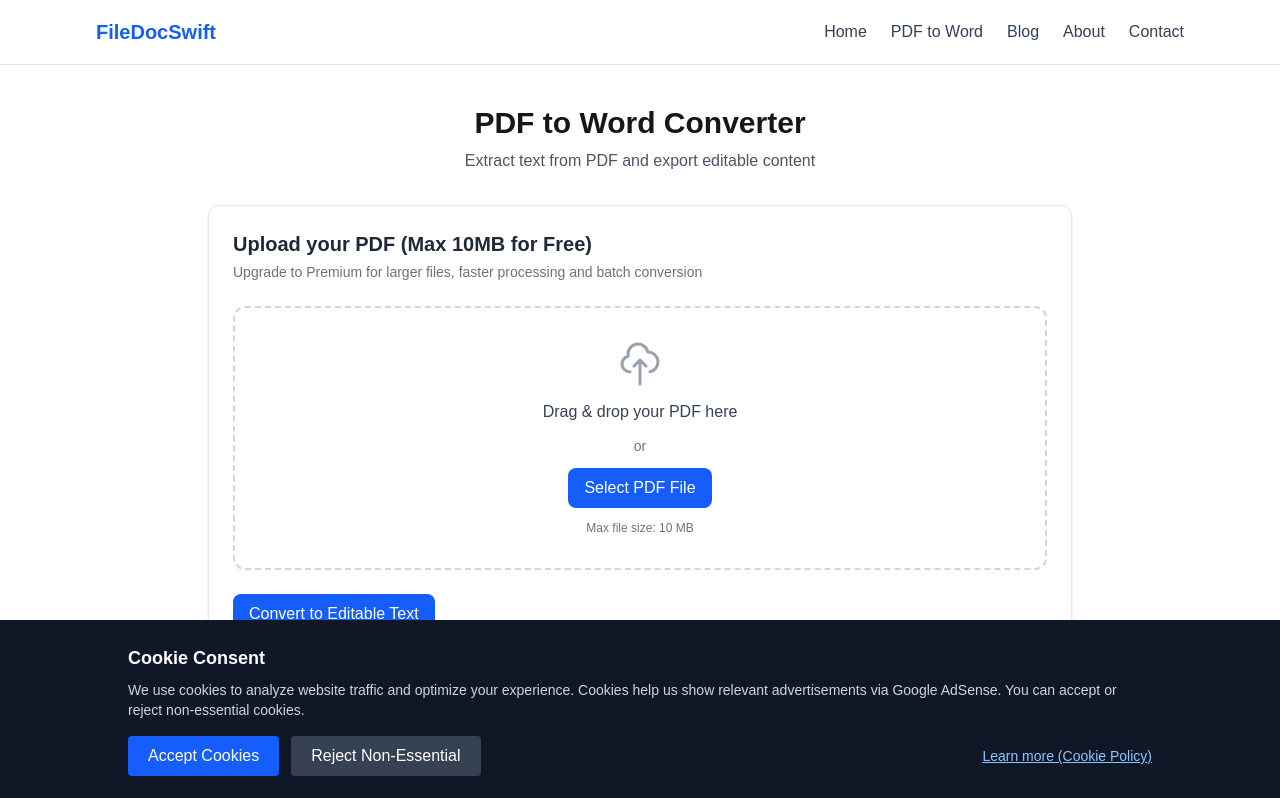
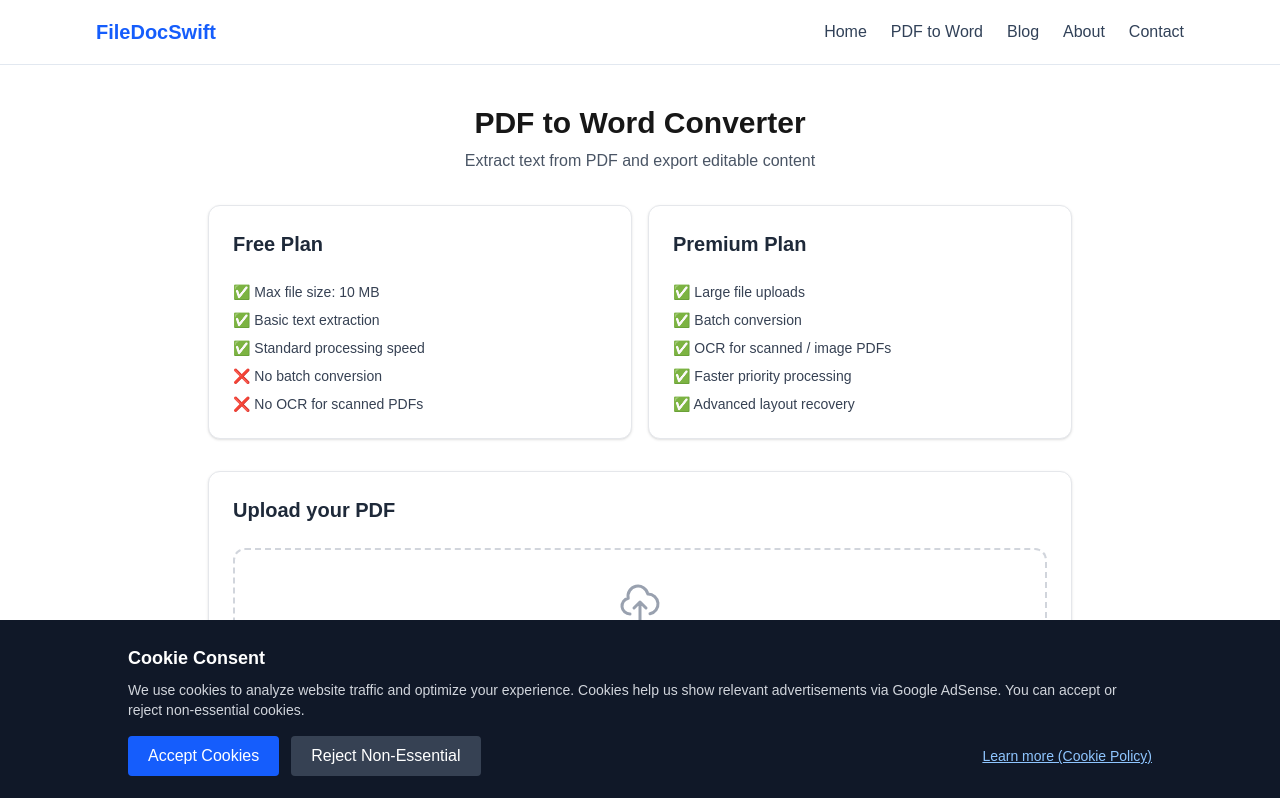
Before and after one commit to yrzhuang-max/my-next-site, a Next.js app in the folder my-next-site/: page /pdf-to-word in a window 1280 px wide. Shown: the top 798 px of the page. Built offline with nearby package versions, Linux system fonts and the light colour scheme.

Commit message:
add pdf type detect: image-only / mixed / normal, limit 10MB

```diff
--- a/my-next-site/app/pdf-to-word/page.tsx
+++ b/my-next-site/app/pdf-to-word/page.tsx
@@ -25,11 +25,24 @@ export default function PdfToWordPage() {
   const [loading, setLoading] = useState(false);
   const [resultText, setResultText] = useState('');
   const [error, setError] = useState('');
+  const [warnMsg, setWarnMsg] = useState('');
+  const [isOverFreeLimit, setIsOverFreeLimit] = useState(false);
+
+  const FREE_MAX_MB = 10;
 
   const handleFileSelect = (selectedFile: File | null) => {
     setError('');
+    setWarnMsg('');
     setResultText('');
+    setIsOverFreeLimit(false);
     setFile(selectedFile);
+
+    if (!selectedFile) return;
+    const fileMb = selectedFile.size / 1024 / 1024;
+    if (fileMb > FREE_MAX_MB) {
+      setIsOverFreeLimit(true);
+      setError(`File is ${fileMb.toFixed(2)} MB, exceeding free ${FREE_MAX_MB}MB limit.`);
+    }
   };
 
   const handleConvert = async () => {
@@ -37,23 +50,31 @@ export default function PdfToWordPage() {
       setError('Please select a PDF file first.');
       return;
     }
+    if (isOverFreeLimit) return;
+
     setLoading(true);
     setError('');
+    setWarnMsg('');
     try {
       const formData = new FormData();
       formData.append('file', file);
-
       const apiUrl = process.env.PDF_EXTRACT_API;
       const res = await fetch(`${apiUrl}/extract-text`, {
         method: 'POST',
         body: formData
       });
-
       if (!res.ok) {
         throw new Error('Conversion failed, please try again.');
       }
       const json = await res.json();
       setResultText(json.text || '');
+
+      // 后端返回 extraInfo 用来判断文档类型
+      if (json.type === 'image-only') {
+        setWarnMsg('⚠️ This PDF contains only scanned images. Free plan cannot convert image-only PDFs, upgrade to Premium for OCR.');
+      } else if (json.type === 'mixed') {
+        setWarnMsg('⚠️ This PDF contains image areas. Image parts cannot be recognized, only existing text is extracted.');
+      }
     } catch (err: unknown) {
       if (err instanceof Error) {
         setError(err.message);
@@ -70,26 +91,61 @@ export default function PdfToWordPage() {
       <h1 className="text-3xl font-bold text-center mb-2">PDF to Word Converter</h1>
       <p className="text-gray-600 text-center mb-8">Extract text from PDF and export editable content</p>
 
+      <div className="grid md:grid-cols-2 gap-4 mb-8">
+        <Card>
+          <CardHeader>
+            <CardTitle className="text-lg">Free Plan</CardTitle>
+          </CardHeader>
+          <CardContent className="space-y-2 text-sm text-gray-700">
+            <p>✅ Max file size: 10 MB</p>
+            <p>✅ Basic text extraction</p>
+            <p>✅ Standard processing speed</p>
+            <p>❌ No batch conversion</p>
+            <p>❌ No OCR for scanned PDFs</p>
+          </CardContent>
+        </Card>
+        <Card>
+          <CardHeader>
+            <CardTitle className="text-lg">Premium Plan</CardTitle>
+          </CardHeader>
+          <CardContent className="space-y-2 text-sm text-gray-700">
+            <p>✅ Large file uploads</p>
+            <p>✅ Batch conversion</p>
+            <p>✅ OCR for scanned / image PDFs</p>
+            <p>✅ Faster priority processing</p>
+            <p>✅ Advanced layout recovery</p>
+          </CardContent>
+        </Card>
+      </div>
+
       <Card>
         <CardHeader>
-          <CardTitle>Upload your PDF (Max 10MB for Free)</CardTitle>
-          <p className="text-sm text-gray-500 mt-1">
-            Upgrade to Premium for larger files, faster processing and batch conversion
-          </p>
+          <CardTitle>Upload your PDF</CardTitle>
         </CardHeader>
         <CardContent className="space-y-6">
           <FileUpload
             onFileSelect={handleFileSelect}
             accept=".pdf"
-            maxSizeMB={10}
+            maxSizeMB={FREE_MAX_MB}
           />
-          {file && <p className="text-sm text-gray-700">Selected: {file.name} ({(file.size / 1024 / 1024).toFixed(2)} MB)</p>}
+          {file && (
+            <p className="text-sm text-gray-700">
+              Selected: {file.name} ({(file.size / 1024 / 1024).toFixed(2)} MB)
+            </p>
+          )}
 
           {error && <p className="text-red-600 text-sm">{error}</p>}
+          {warnMsg && <p className=" text-amber-600 text-sm">{warnMsg}</p>}
 
-          <Button onClick={handleConvert} disabled={loading}>
-            {loading ? 'Converting...' : 'Convert to Editable Text'}
-          </Button>
+          {isOverFreeLimit ? (
+            <p className="text-blue-600 font-medium">
+              Upgrade to Premium to process this large document.
+            </p>
+          ) : (
+            <Button onClick={handleConvert} disabled={loading}>
+              {loading ? 'Converting...' : 'Convert to Editable Text'}
+            </Button>
+          )}
 
           {resultText && (
             <div>
@@ -99,19 +155,13 @@ export default function PdfToWordPage() {
                 value={resultText}
                 className="w-full h-72 border p-3 rounded-md resize-y"
               />
+              <div className="mt-3">
+                <Button variant="outline">Download DOCX</Button>
+              </div>
             </div>
           )}
         </CardContent>
       </Card>
-
-      <div className="mt-6 text-center">
-        <p className="text-gray-600 text-sm">
-          Need larger size and more features?{' '}
-          <span className="font-medium text-blue-600 cursor-pointer hover:underline">
-            View Premium Plan
-          </span>
-        </p>
-      </div>
 
       <div className="mt-12">
         <h2 className="text-xl font-semibold mb-4">FAQs</h2>
```
